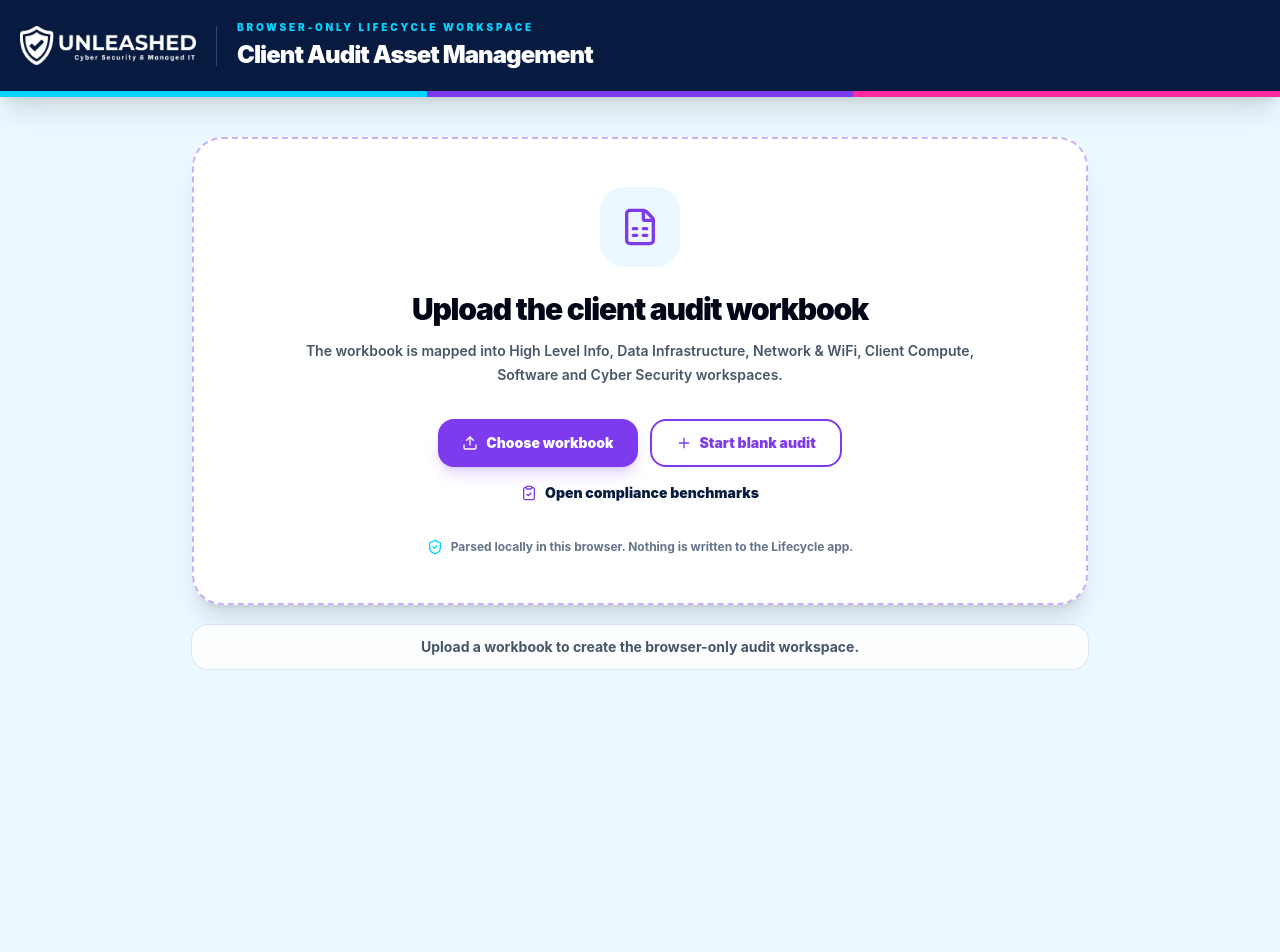
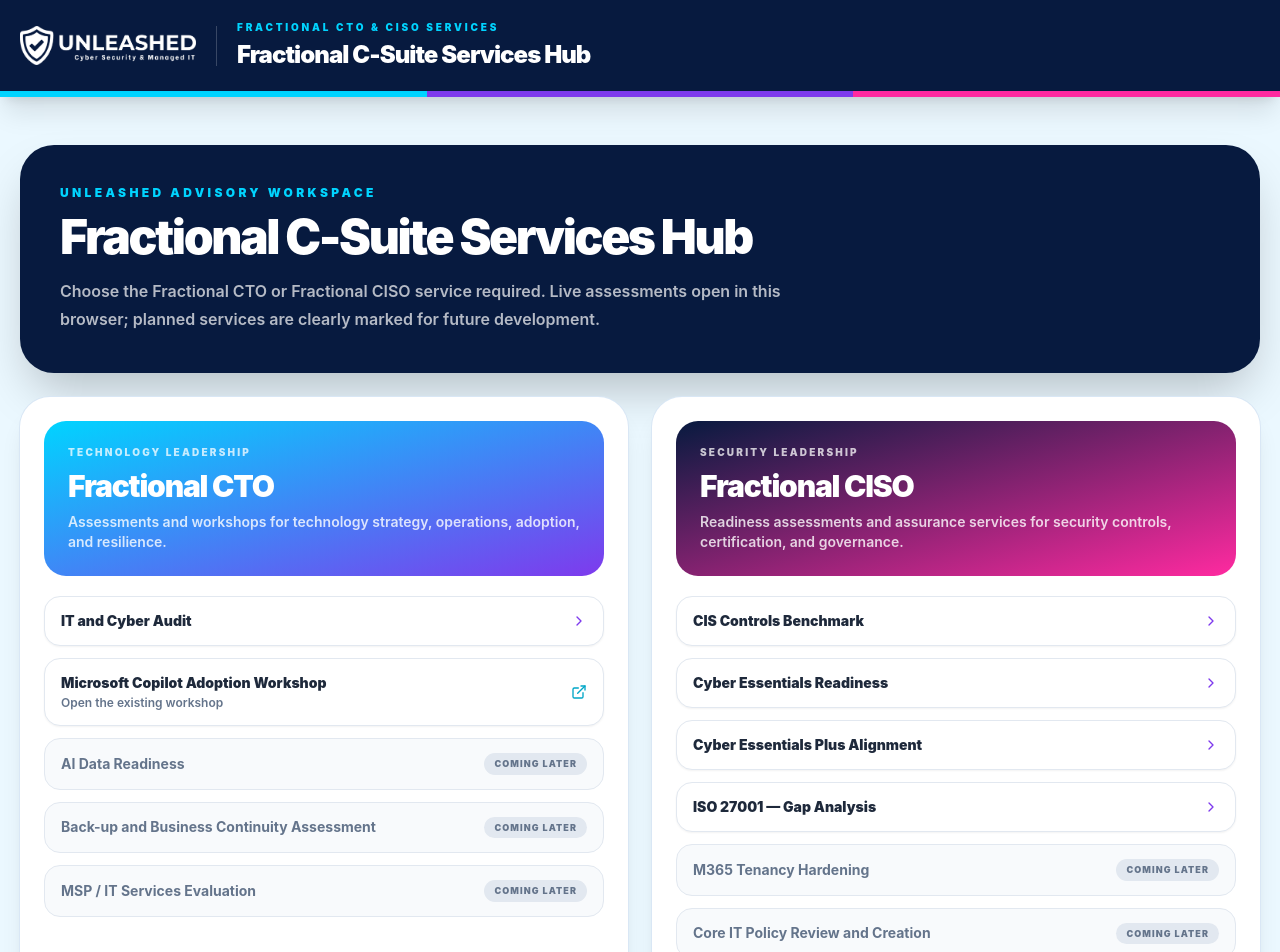
Before and after one commit to Unleashed2025/cto-client-management-roadmap, a React (Vite) app: page / in a window 1280 px wide. Shown: the top 952 px of the page. Before the commit the page ends 800 px from the top, so only its background shows below. Built offline with nearby package versions, Linux system fonts and the light colour scheme.

Commit message:
Add fractional services hub
Co-authored-by: Copilot App <223556219+Copilot@users.noreply.github.com>

```diff
--- a/src/App.tsx
+++ b/src/App.tsx
@@ -1,12 +1,12 @@
 import * as React from "react";
 import {
   AlertTriangle,
-  ClipboardCheck,
   CheckCircle2,
   ChevronRight,
   Clock3,
   ExternalLink,
   FileSpreadsheet,
+  Home,
   LayoutDashboard,
   Plus,
   Presentation,
@@ -36,7 +36,6 @@ import { exportPowerPointReport } from "./powerpoint-report";
 import { exportCompliancePowerPoint } from "./compliance-powerpoint";
 import {
   BENCHMARKS,
-  BENCHMARK_IDS,
   type AssessmentAnswer,
   type AssessmentDepth,
   type BenchmarkDefinition,
@@ -230,49 +229,6 @@ function RiskBadge({ row }: { row: AuditRow }) {
   );
 }
 
-function ComplianceOverview({ onOpen }: { onOpen: (id: BenchmarkId) => void }) {
-  return (
-    <div className="space-y-5">
-      <div className="rounded-[26px] bg-[#071A3F] p-7 text-white shadow-xl">
-        <p className="text-xs font-black uppercase tracking-[0.22em] text-[#00D4FF]">Compliance benchmarks</p>
-        <h2 className="mt-2 text-3xl font-black tracking-[-0.04em]">Current-state readiness assessments</h2>
-        <p className="mt-3 max-w-4xl text-sm font-semibold leading-6 text-white/75">
-          Complete evidence-led questionnaires to identify whether the current environment is ready to pass each benchmark.
-          Results are indicative readiness findings, not certification decisions.
-        </p>
-      </div>
-      <div className="grid gap-4 xl:grid-cols-2">
-        {BENCHMARK_IDS.map((id) => {
-          const benchmark = BENCHMARKS[id];
-          return (
-            <article key={id} className="rounded-[26px] bg-white p-6 shadow-xl ring-1 ring-[#D9E7F5]">
-              <div className="flex items-start justify-between gap-4">
-                <div>
-                  <p className="text-[10px] font-black uppercase tracking-[0.18em] text-[#7E3AED]">{benchmark.version}</p>
-                  <h3 className="mt-1 text-2xl font-black tracking-[-0.03em]">{benchmark.title}</h3>
-                </div>
-                <div className="grid size-11 shrink-0 place-items-center rounded-2xl bg-[#EBF8FF] text-[#7E3AED]">
-                  <ClipboardCheck className="size-5" />
-                </div>
-              </div>
-              <p className="mt-4 text-sm font-semibold leading-6 text-slate-600">{benchmark.description}</p>
-              <div className="mt-5 rounded-2xl bg-amber-50 p-4 text-xs font-semibold leading-5 text-amber-900">{benchmark.notice}</div>
-              <div className="mt-5 flex flex-wrap items-center gap-3">
-                <button onClick={() => onOpen(id)} className="rounded-xl bg-[#7E3AED] px-4 py-2.5 text-sm font-black text-white">
-                  Start assessment
-                </button>
-                <a href={benchmark.sourceUrl} target="_blank" rel="noreferrer" className="inline-flex items-center gap-2 text-sm font-black text-[#7E3AED]">
-                  Official source <ExternalLink className="size-4" />
-                </a>
-              </div>
-            </article>
-          );
-        })}
-      </div>
-    </div>
-  );
-}
-
 function ComplianceAssessment({
   benchmark,
   responses,
@@ -317,7 +273,7 @@ function ComplianceAssessment({
       <div className="rounded-[26px] bg-white p-6 shadow-xl ring-1 ring-[#D9E7F5]">
         <div className="flex flex-col gap-5 xl:flex-row xl:items-start xl:justify-between">
           <div>
-            <button onClick={onBack} className="text-xs font-black uppercase tracking-[0.16em] text-[#7E3AED]">← Compliance benchmarks</button>
+            <button onClick={onBack} className="text-xs font-black uppercase tracking-[0.16em] text-[#7E3AED]">← Services Hub</button>
             <h2 className="mt-2 text-3xl font-black tracking-[-0.04em]">{benchmark.title}</h2>
             <p className="mt-2 max-w-4xl text-sm font-semibold leading-6 text-slate-600">{benchmark.description}</p>
           </div>
@@ -448,7 +404,84 @@ function ComplianceAssessment({
   );
 }
 
-function EmptyUpload({ onFile, onBlank, onCompliance }: { onFile: (file: File | null) => void; onBlank: () => void; onCompliance: () => void }) {
+function ServicesHub({
+  onAudit,
+  onBenchmark,
+}: {
+  onAudit: () => void;
+  onBenchmark: (id: BenchmarkId) => void;
+}) {
+  const futureService = (title: string) => (
+    <div className="flex items-center justify-between gap-4 rounded-2xl border border-slate-200 bg-slate-50 px-4 py-3.5 text-left">
+      <span className="text-sm font-bold text-slate-500">{title}</span>
+      <span className="shrink-0 rounded-full bg-slate-200 px-2.5 py-1 text-[9px] font-black uppercase tracking-[0.12em] text-slate-500">Coming later</span>
+    </div>
+  );
+  const serviceButton = (title: string, onClick: () => void) => (
+    <button onClick={onClick} className="group flex w-full items-center justify-between gap-4 rounded-2xl border border-slate-200 bg-white px-4 py-3.5 text-left shadow-sm transition hover:-translate-y-0.5 hover:border-[#7E3AED]/40 hover:shadow-md">
+      <span className="text-sm font-black text-slate-800">{title}</span>
+      <ChevronRight className="size-4 shrink-0 text-[#7E3AED] transition group-hover:translate-x-0.5" />
+    </button>
+  );
+
+  return (
+    <div className="mx-auto max-w-[1500px] px-5 py-12">
+      <section className="overflow-hidden rounded-[34px] bg-[#071A3F] px-7 py-10 text-white shadow-2xl sm:px-10">
+        <p className="text-xs font-black uppercase tracking-[0.28em] text-[#00D4FF]">Unleashed advisory workspace</p>
+        <h2 className="mt-3 max-w-4xl text-4xl font-black tracking-[-0.05em] sm:text-5xl">Fractional C-Suite Services Hub</h2>
+        <p className="mt-4 max-w-3xl text-base font-semibold leading-7 text-white/70">
+          Choose the Fractional CTO or Fractional CISO service required. Live assessments open in this browser; planned services are clearly marked for future development.
+        </p>
+      </section>
+
+      <div className="mt-6 grid gap-6 xl:grid-cols-2">
+        <section className="rounded-[30px] bg-white p-6 shadow-xl ring-1 ring-[#D9E7F5]">
+          <div className="rounded-[22px] bg-gradient-to-br from-[#00D4FF] to-[#7E3AED] p-6 text-white">
+            <p className="text-[10px] font-black uppercase tracking-[0.22em] text-white/75">Technology leadership</p>
+            <h3 className="mt-2 text-3xl font-black tracking-[-0.04em]">Fractional CTO</h3>
+            <p className="mt-2 text-sm font-semibold text-white/80">Assessments and workshops for technology strategy, operations, adoption, and resilience.</p>
+          </div>
+          <div className="mt-5 space-y-3">
+            {serviceButton("IT and Cyber Audit", onAudit)}
+            <a
+              href="https://unleashed2025.github.io/copilot-adoption-workshop/"
+              target="_blank"
+              rel="noreferrer"
+              className="group flex items-center justify-between gap-4 rounded-2xl border border-slate-200 bg-white px-4 py-3.5 text-left shadow-sm transition hover:-translate-y-0.5 hover:border-[#00D4FF]/60 hover:shadow-md"
+            >
+              <span>
+                <span className="block text-sm font-black text-slate-800">Microsoft Copilot Adoption Workshop</span>
+                <span className="mt-0.5 block text-xs font-semibold text-slate-500">Open the existing workshop</span>
+              </span>
+              <ExternalLink className="size-4 shrink-0 text-[#00A6C7]" />
+            </a>
+            {futureService("AI Data Readiness")}
+            {futureService("Back-up and Business Continuity Assessment")}
+            {futureService("MSP / IT Services Evaluation")}
+          </div>
+        </section>
+
+        <section className="rounded-[30px] bg-white p-6 shadow-xl ring-1 ring-[#D9E7F5]">
+          <div className="rounded-[22px] bg-gradient-to-br from-[#071A3F] to-[#FF2AA0] p-6 text-white">
+            <p className="text-[10px] font-black uppercase tracking-[0.22em] text-white/75">Security leadership</p>
+            <h3 className="mt-2 text-3xl font-black tracking-[-0.04em]">Fractional CISO</h3>
+            <p className="mt-2 text-sm font-semibold text-white/80">Readiness assessments and assurance services for security controls, certification, and governance.</p>
+          </div>
+          <div className="mt-5 space-y-3">
+            {serviceButton("CIS Controls Benchmark", () => onBenchmark("cis"))}
+            {serviceButton("Cyber Essentials Readiness", () => onBenchmark("cyber-essentials"))}
+            {serviceButton("Cyber Essentials Plus Alignment", () => onBenchmark("cyber-essentials-plus"))}
+            {serviceButton("ISO 27001 — Gap Analysis", () => onBenchmark("iso-27001"))}
+            {futureService("M365 Tenancy Hardening")}
+            {futureService("Core IT Policy Review and Creation")}
+          </div>
+        </section>
+      </div>
+    </div>
+  );
+}
+
+function EmptyUpload({ onFile, onBlank }: { onFile: (file: File | null) => void; onBlank: () => void }) {
   return (
     <section className="mx-auto mt-10 max-w-4xl rounded-[30px] border-2 border-dashed border-[#7E3AED]/40 bg-white p-12 text-center shadow-xl">
       <div className="mx-auto grid size-20 place-items-center rounded-[24px] bg-[#EBF8FF] text-[#7E3AED]">
@@ -475,9 +508,6 @@ function EmptyUpload({ onFile, onBlank, onCompliance }: { onFile: (file: File |
           <Plus className="size-4" /> Start blank audit
         </button>
       </div>
-      <button onClick={onCompliance} className="mt-4 inline-flex items-center gap-2 text-sm font-black text-[#071A3F]">
-        <ClipboardCheck className="size-4 text-[#7E3AED]" /> Open compliance benchmarks
-      </button>
       <div className="mt-8 flex items-center justify-center gap-2 text-xs font-bold text-slate-500">
         <ShieldCheck className="size-4 text-[#00D4FF]" />
         Parsed locally in this browser. Nothing is written to the Lifecycle app.
@@ -487,6 +517,7 @@ function EmptyUpload({ onFile, onBlank, onCompliance }: { onFile: (file: File |
 }
 
 export function AuditBuilder() {
+  const [showHub, setShowHub] = React.useState(true);
   const [audit, setAudit] = React.useState<BrowserAudit | null>(null);
   const [clientName, setClientName] = React.useState("Temporary audit");
   const [activeView, setActiveView] = React.useState<ViewKey>("overview");
@@ -526,6 +557,7 @@ export function AuditBuilder() {
       const parsed = await parseAuditWorkbook(await file.arrayBuffer());
       const importedSheets = new Set(parsed.sheets.filter((sheet) => sheet.rowsImported > 0).map((sheet) => sheet.sheetName));
       setAudit(parsed);
+      setShowHub(false);
       setClientName(parsed.highLevel.schoolTrustName || parsed.highLevel.siteName || file.name.replace(/\.(xlsx|xls|xlsm|xlsb|csv)$/i, ""));
       navigate("overview");
       setStatus(`Loaded ${parsed.rows.length.toLocaleString("en-GB")} category-specific record(s) across ${importedSheets.size} audit sheet(s), plus High Level Info.`);
@@ -537,18 +569,30 @@ export function AuditBuilder() {
 
   function startBlankAudit() {
     setAudit(createBlankAudit());
+    setShowHub(false);
     setClientName("New client audit");
     navigate("high-level");
     setStatus("Blank audit started. Complete High Level Info, then add records in each category workspace.");
   }
 
-  function openCompliance() {
+  function openAuditService() {
+    setShowHub(false);
+    if (audit) {
+      navigate("overview");
+      setStatus("IT and Cyber Audit workspace opened.");
+    } else {
+      setStatus("Upload an existing audit workbook or start a blank audit.");
+    }
+  }
+
+  function openBenchmarkService(benchmarkId: BenchmarkId) {
     if (!audit) {
       setAudit(createBlankAudit());
       setClientName("New client assessment");
     }
-    navigate("compliance-overview");
-    setStatus("Compliance benchmark workspace opened. Results remain in this browser tab.");
+    setShowHub(false);
+    navigate(`compliance:${benchmarkId}`);
+    setStatus(`${BENCHMARKS[benchmarkId].shortTitle} assessment opened. Results remain in this browser tab.`);
   }
 
   function updateBenchmarkResponse(benchmarkId: BenchmarkId, questionId: string, patch: Partial<BenchmarkResponse>) {
@@ -608,6 +652,7 @@ export function AuditBuilder() {
 
   function reset() {
     setAudit(null);
+    setShowHub(true);
     setClientName("Temporary audit");
     navigate("overview");
     setStatus("Reset complete. No temporary audit data remains on this page.");
@@ -660,17 +705,24 @@ export function AuditBuilder() {
             <img src={`${import.meta.env.BASE_URL}unleashed-logo-white.png`} alt="Unleashed" className="h-auto w-44" />
             <div className="hidden h-10 w-px bg-white/20 sm:block" />
             <div>
-              <p className="text-[10px] font-black uppercase tracking-[0.28em] text-[#00D4FF]">Browser-only Lifecycle workspace</p>
-              <h1 className="mt-1 text-2xl font-black tracking-[-0.04em]">Client Audit Asset Management</h1>
+              <p className="text-[10px] font-black uppercase tracking-[0.28em] text-[#00D4FF]">{showHub ? "Fractional CTO & CISO services" : activeBenchmark ? "Fractional CISO assessment" : "Fractional CTO assessment"}</p>
+              <h1 className="mt-1 text-2xl font-black tracking-[-0.04em]">{showHub ? "Fractional C-Suite Services Hub" : activeBenchmark?.title ?? "Client Audit Asset Management"}</h1>
             </div>
           </div>
           <div className="flex flex-wrap items-center gap-2">
-            {audit && (
+            {!showHub && (
+              <button onClick={() => setShowHub(true)} className="inline-flex items-center gap-2 rounded-xl bg-white/10 px-4 py-2.5 text-sm font-black hover:bg-white/15">
+                <Home className="size-4" /> Services Hub
+              </button>
+            )}
+            {audit && !showHub && (
               <>
                 <label className="rounded-xl bg-white/10 px-3 py-2">
-                  <span className="sr-only">Audit name</span>
+                  <span className="sr-only">Client or assessment name</span>
                   <input value={clientName} onChange={(event) => setClientName(event.target.value)} className="w-56 bg-transparent text-sm font-bold text-white outline-none placeholder:text-white/50" />
                 </label>
+                {!complianceActive && (
+                  <>
                     <label className="inline-flex cursor-pointer items-center gap-2 rounded-xl bg-white/10 px-4 py-2.5 text-sm font-bold hover:bg-white/15">
                       <Upload className="size-4" /> Import / replace workbook
                       <input
@@ -681,14 +733,14 @@ export function AuditBuilder() {
                         onChange={(event) => void handleUpload(event.target.files?.[0] ?? null)}
                       />
                     </label>
-                {!complianceActive && (
                     <button onClick={() => void exportPresentation()} disabled={presenting} className="inline-flex items-center gap-2 rounded-xl bg-[#7E3AED] px-4 py-2.5 text-sm font-black disabled:opacity-50">
                       <Presentation className="size-4" /> {presenting ? "Generating PowerPoint..." : "PowerPoint report"}
                     </button>
-                )}
                     <button onClick={reset} className="rounded-xl p-2.5 text-white/70 hover:bg-white/10 hover:text-white" aria-label="Reset">
                       <RefreshCcw className="size-4" />
                     </button>
+                  </>
+                )}
               </>
             )}
           </div>
@@ -698,53 +750,34 @@ export function AuditBuilder() {
         </div>
       </header>
 
-      {!audit ? (
+      {showHub ? (
+        <ServicesHub onAudit={openAuditService} onBenchmark={openBenchmarkService} />
+      ) : activeBenchmark && activeBenchmarkId ? (
+        <div className="mx-auto max-w-[1600px] space-y-5 px-5 py-6">
+          <p className="rounded-2xl bg-white/80 px-5 py-3 text-sm font-bold text-slate-600 shadow-sm ring-1 ring-[#D9E7F5]">{status}</p>
+          <ComplianceAssessment
+            key={activeBenchmarkId}
+            benchmark={activeBenchmark}
+            responses={benchmarkResponses[activeBenchmarkId] ?? {}}
+            assessmentDepth={assessmentDepth}
+            onAssessmentDepthChange={setAssessmentDepth}
+            cisTier={cisTier}
+            onCisTierChange={setCisTier}
+            onChange={(questionId, patch) => updateBenchmarkResponse(activeBenchmarkId, questionId, patch)}
+            onReset={() => setBenchmarkResponses((current) => ({ ...current, [activeBenchmarkId]: {} }))}
+            onBack={() => setShowHub(true)}
+            onExport={() => void exportBenchmarkPresentation(activeBenchmarkId)}
+            exporting={presenting}
+          />
+        </div>
+      ) : !audit ? (
         <div className="px-5 pb-12">
-          <EmptyUpload onFile={(file) => void handleUpload(file)} onBlank={startBlankAudit} onCompliance={openCompliance} />
+          <EmptyUpload onFile={(file) => void handleUpload(file)} onBlank={startBlankAudit} />
           <p className="mx-auto mt-5 max-w-4xl rounded-2xl bg-white/80 px-5 py-3 text-center text-sm font-bold text-slate-600 ring-1 ring-[#D9E7F5]">{status}</p>
         </div>
       ) : (
         <div className="mx-auto grid max-w-[1800px] gap-5 px-4 py-5 lg:grid-cols-[270px_minmax(0,1fr)]">
           <aside className="h-fit rounded-[24px] bg-white p-3 shadow-xl ring-1 ring-[#D9E7F5] lg:sticky lg:top-5">
-            <p className="px-4 pb-2 text-[10px] font-black uppercase tracking-[0.2em] text-slate-400">Workspace</p>
-            <div className="grid gap-2">
-              <button
-                onClick={() => navigate("overview")}
-                className={`flex w-full items-center gap-3 rounded-2xl px-4 py-3 text-left text-sm font-black ${!complianceActive ? "bg-[#071A3F] text-white" : "bg-slate-50 text-slate-700 hover:bg-slate-100"}`}
-              >
-                <LayoutDashboard className="size-4" /> IT & Cyber Audit
-              </button>
-              <button
-                onClick={() => navigate("compliance-overview")}
-                className={`flex w-full items-center gap-3 rounded-2xl px-4 py-3 text-left text-sm font-black ${complianceActive ? "bg-[#7E3AED] text-white" : "bg-slate-50 text-slate-700 hover:bg-slate-100"}`}
-              >
-                <ClipboardCheck className="size-4" /> Compliance Benchmarks
-              </button>
-            </div>
-            <div className="my-4 h-px bg-slate-200" />
-
-            {complianceActive ? (
-              <>
-                <p className="px-4 pb-2 text-[10px] font-black uppercase tracking-[0.2em] text-slate-400">Compliance Benchmarks</p>
-                <button
-                  onClick={() => navigate("compliance-overview")}
-                  className={`flex w-full items-center gap-3 rounded-2xl px-4 py-3 text-left text-sm font-black ${activeView === "compliance-overview" ? "bg-[#071A3F] text-white" : "text-slate-700 hover:bg-slate-50"}`}
-                >
-                  <ClipboardCheck className="size-4" /> Benchmark overview
-                </button>
-                {BENCHMARK_IDS.map((id) => (
-                  <button
-                    key={id}
-                    onClick={() => navigate(`compliance:${id}`)}
-                    className={`mt-1 flex w-full items-center justify-between rounded-2xl px-4 py-3 text-left ${activeView === `compliance:${id}` ? "bg-[#00D4FF] text-[#071A3F]" : "text-slate-700 hover:bg-slate-50"}`}
-                  >
-                    <span className="text-sm font-bold">{BENCHMARKS[id].shortTitle}</span>
-                    <ChevronRight className="size-4" />
-                  </button>
-                ))}
-              </>
-            ) : (
-              <>
             <p className="px-4 pb-2 text-[10px] font-black uppercase tracking-[0.2em] text-slate-400">IT & Cyber Audit</p>
             <button onClick={() => navigate("overview")} className={`flex w-full items-center gap-3 rounded-2xl px-4 py-3 text-left text-sm font-black ${activeView === "overview" ? "bg-[#071A3F] text-white" : "text-slate-700 hover:bg-slate-50"}`}>
               <LayoutDashboard className="size-4" /> Audit overview
@@ -770,8 +803,6 @@ export function AuditBuilder() {
               <ShieldCheck className="mb-2 size-5 text-[#7E3AED]" />
               All edits stay in this browser tab and are included in the exported report.
             </div>
-              </>
-            )}
           </aside>
 
           <section className="min-w-0 space-y-5">
@@ -848,27 +879,6 @@ export function AuditBuilder() {
                   </div>
                 </div>
               </>
-            )}
-
-            {activeView === "compliance-overview" && (
-              <ComplianceOverview onOpen={(id) => navigate(`compliance:${id}`)} />
-            )}
-
-            {activeBenchmark && activeBenchmarkId && (
-              <ComplianceAssessment
-                key={activeBenchmarkId}
-                benchmark={activeBenchmark}
-                responses={benchmarkResponses[activeBenchmarkId] ?? {}}
-                assessmentDepth={assessmentDepth}
-                onAssessmentDepthChange={setAssessmentDepth}
-                cisTier={cisTier}
-                onCisTierChange={setCisTier}
-                onChange={(questionId, patch) => updateBenchmarkResponse(activeBenchmarkId, questionId, patch)}
-                onReset={() => setBenchmarkResponses((current) => ({ ...current, [activeBenchmarkId]: {} }))}
-                onBack={() => navigate("compliance-overview")}
-                onExport={() => void exportBenchmarkPresentation(activeBenchmarkId)}
-                exporting={presenting}
-              />
             )}
 
             {activeView === "high-level" && (
```
Lines whose indentation alone changed are shown as unchanged.
